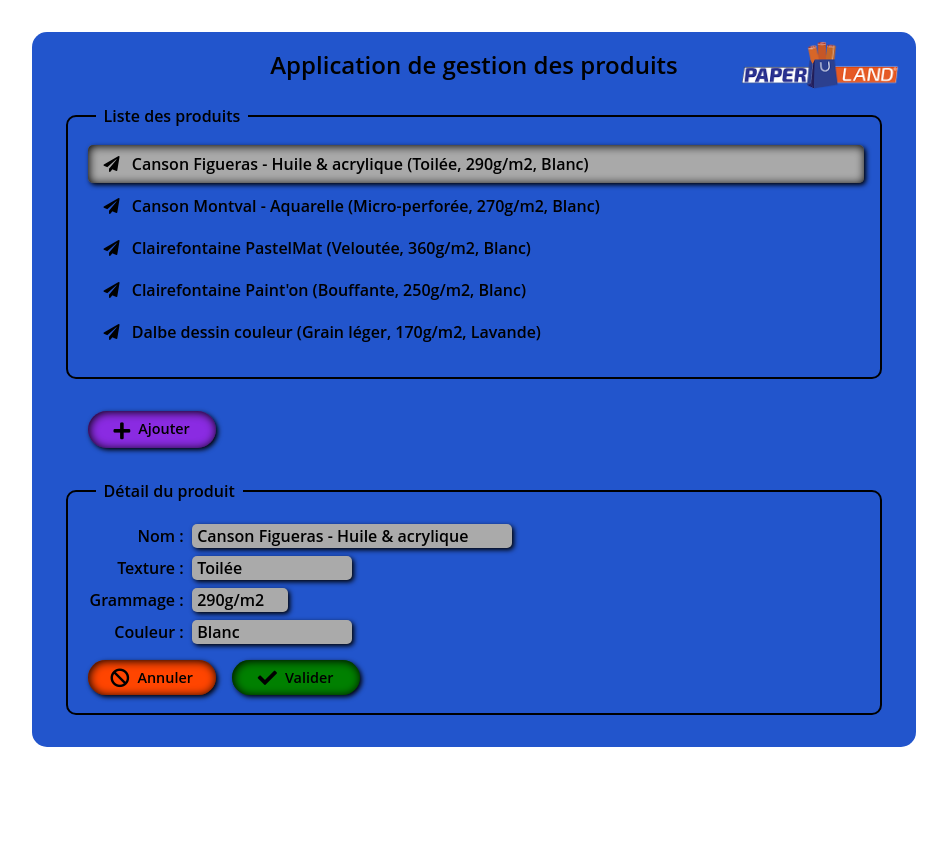
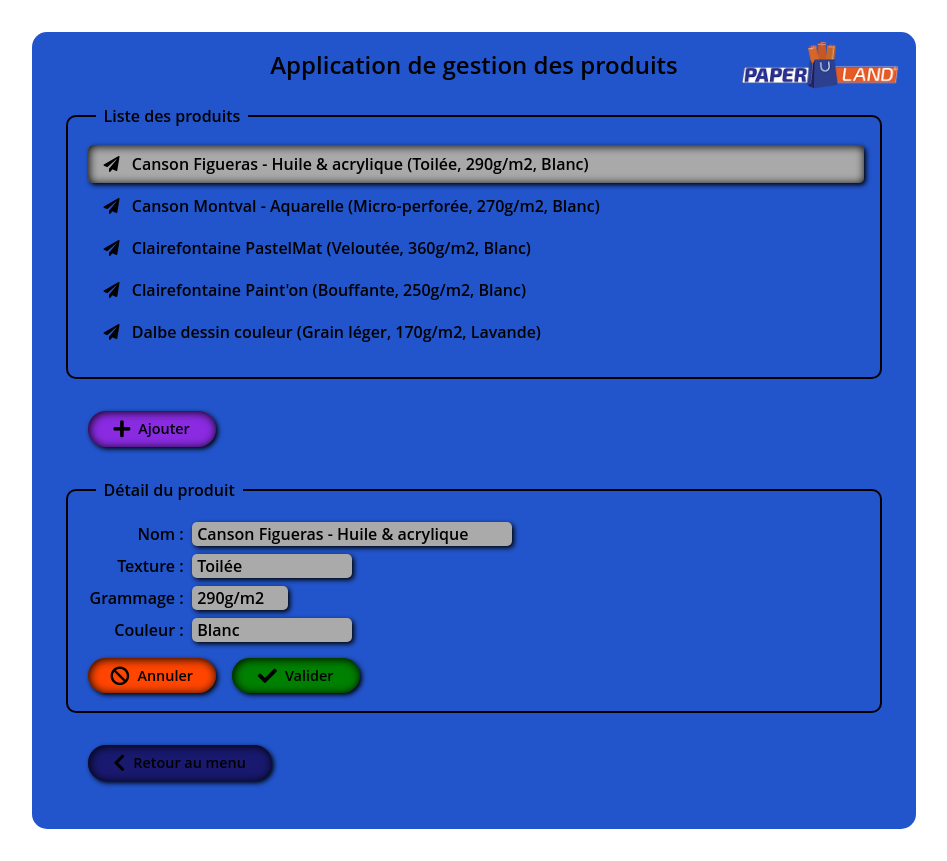
Before and after one commit to osmoz-online/angular-exams, an Angular app: page /global in a window 1280 px wide. Shown: the whole page, without its empty margins (166-1113 px from the left). Before the commit the page ends 800 px from the top, so only its background shows below. Built offline with nearby package versions, Linux system fonts and the light colour scheme.

Commit message:
adds a button with an icon

```diff
--- a/src/app/views/paper-ui/paper-ui.component.css
+++ b/src/app/views/paper-ui/paper-ui.component.css
@@ -16,9 +16,6 @@
   border: none;
   box-shadow: 2px 2px 5px, 1px 1px 10px inset;
   cursor: pointer;
-}
-
-button[type=button] {
   background-color: blueviolet;
   border-color: blueviolet;
 }
@@ -28,10 +25,17 @@
   transform: translateX(2px) translateY(2px);
 }
 
+button#back {
+  width: 11.5rem;
+  margin-top: 2rem;
+  background-color: midnightblue;
+  border-color: midnightblue;
+}
+
 button span.btn-img {
   margin-right: 0.5rem;
   font-size: 1.2rem;
-  vertical-align: middle;
+  vertical-align: text-bottom;
 }
 
 div {
--- a/src/app/views/paper-ui/paper-ui.component.html
+++ b/src/app/views/paper-ui/paper-ui.component.html
@@ -9,4 +9,7 @@
   <app-product-detail [product]="selectedProduct" (productInEdition)="onProductEdition($event)"
     (productValueChanged)="onProductValueChanged($event)">
   </app-product-detail>
+  <button id="back" routerLink='/'>
+    <span class="btn-img fa fa-chevron-left"></span>Retour au menu
+  </button>
 </main>
```
